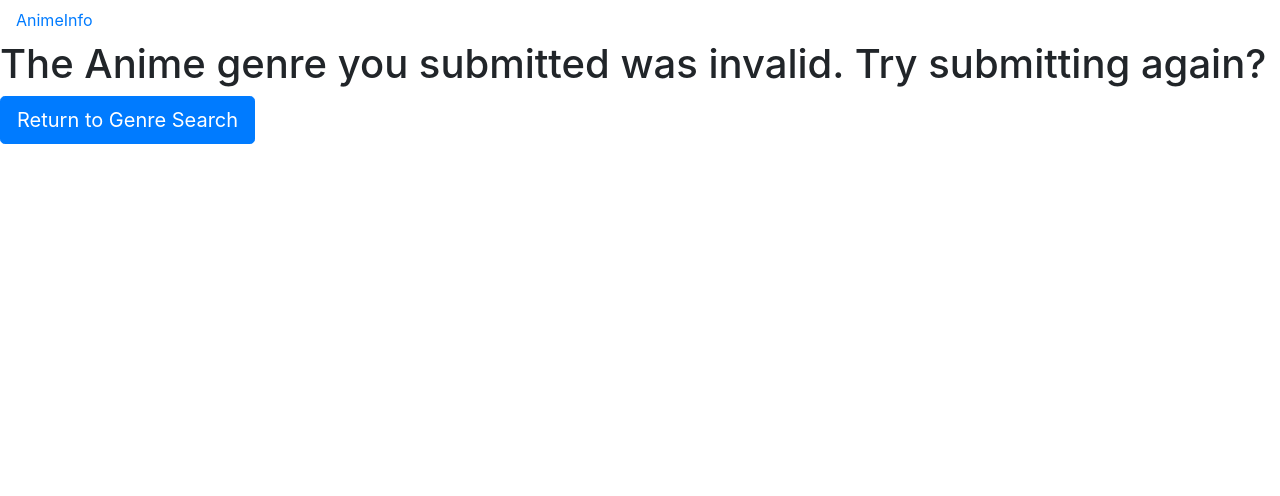
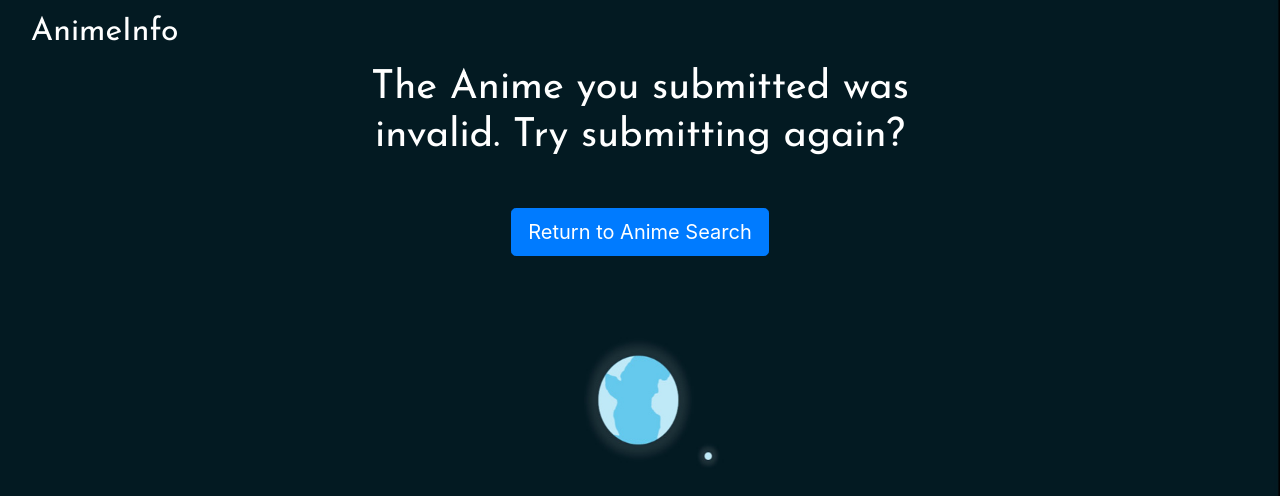
Before and after one commit to ahmadtc1/animeInfo, a Flask app: page /invalid in a window 1280 px wide. Shown: the top 496 px of the page. Run offline with Flask 2, Linux system fonts and the light colour scheme; some libraries are stand-ins or nearby versions.

Commit message:
Restructuring and Invalid Search Check restructure the files and remove a css specific folder Add a check for anime search to ensure it is valid

```diff
--- a/controller.py
+++ b/controller.py
@@ -68,7 +68,7 @@ def invalid():
 		return render_template("invalid.html")
 
 	elif(request.method == "POST"):
-		return redirect('/genresearch')
+		return redirect('/animesearch')
 
 if __name__ == "__main__":
 	app.run(debug=True)
--- a/model.py
+++ b/model.py
@@ -21,7 +21,9 @@ def getAnimeInfo(anime):
 
 def isValidStatusCode(anime):
     response = requests.get("https://api.jikan.moe/v3/search/anime?q={}".format(anime))
-    if int(response.status_code) == 200:
+    statusCode = int(response.status_code)
+    response = response.json()
+    if (statusCode == 200 and len(response["results"]) > 0):
         return True
 
     else:
--- a/templates/invalid.html
+++ b/templates/invalid.html
@@ -18,12 +18,12 @@
         </nav>
         <div class="content">
             <h1 class="invalid-info">
-                The Anime genre you  submitted was invalid. Try submitting again?
+                The Anime you  submitted was invalid. Try submitting again?
             </h1>
             <form action="/invalid" method="POST">
                 <div class="anime-input-box">
                     <div class="submit-button">
-                        <input type="submit" name="animeSearch" value="Return to Genre Search" class="btn btn-primary btn-lg selection-button">
+                        <input type="submit" name="animeSearch" value="Return to Anime Search" class="btn btn-primary btn-lg selection-button">
                     </div>
                 </div>
             </form>
```
Also changed, not shown: static/anime.css (renamed from static/css/anime.css), static/animesearch.css (renamed from static/css/animesearch.css), static/genre.css (renamed from static/css/genre.css), static/genresearch.css (renamed from static/css/genresearch.css), static/home.css (renamed from static/css/home.css), static/invalid.css (renamed from static/css/invalid.css).
